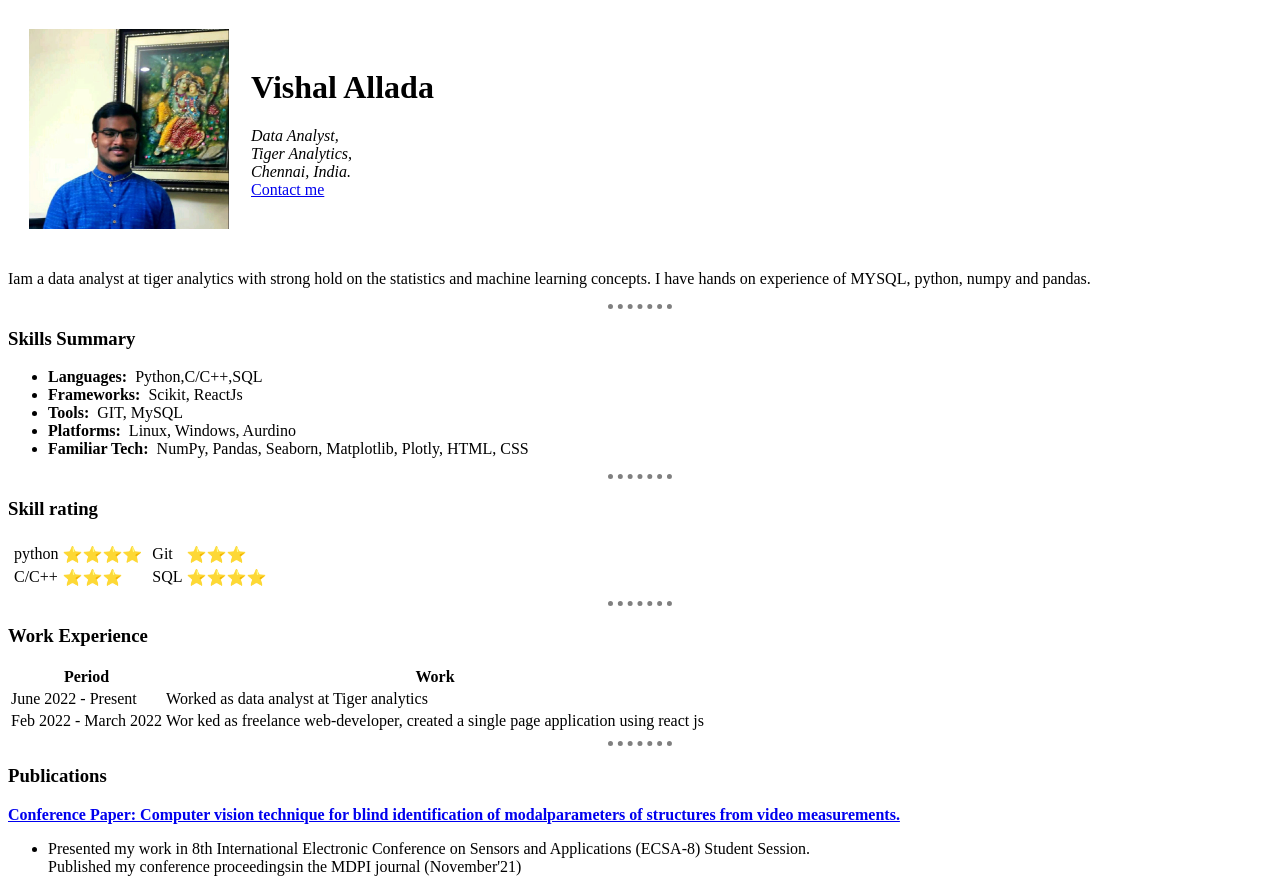
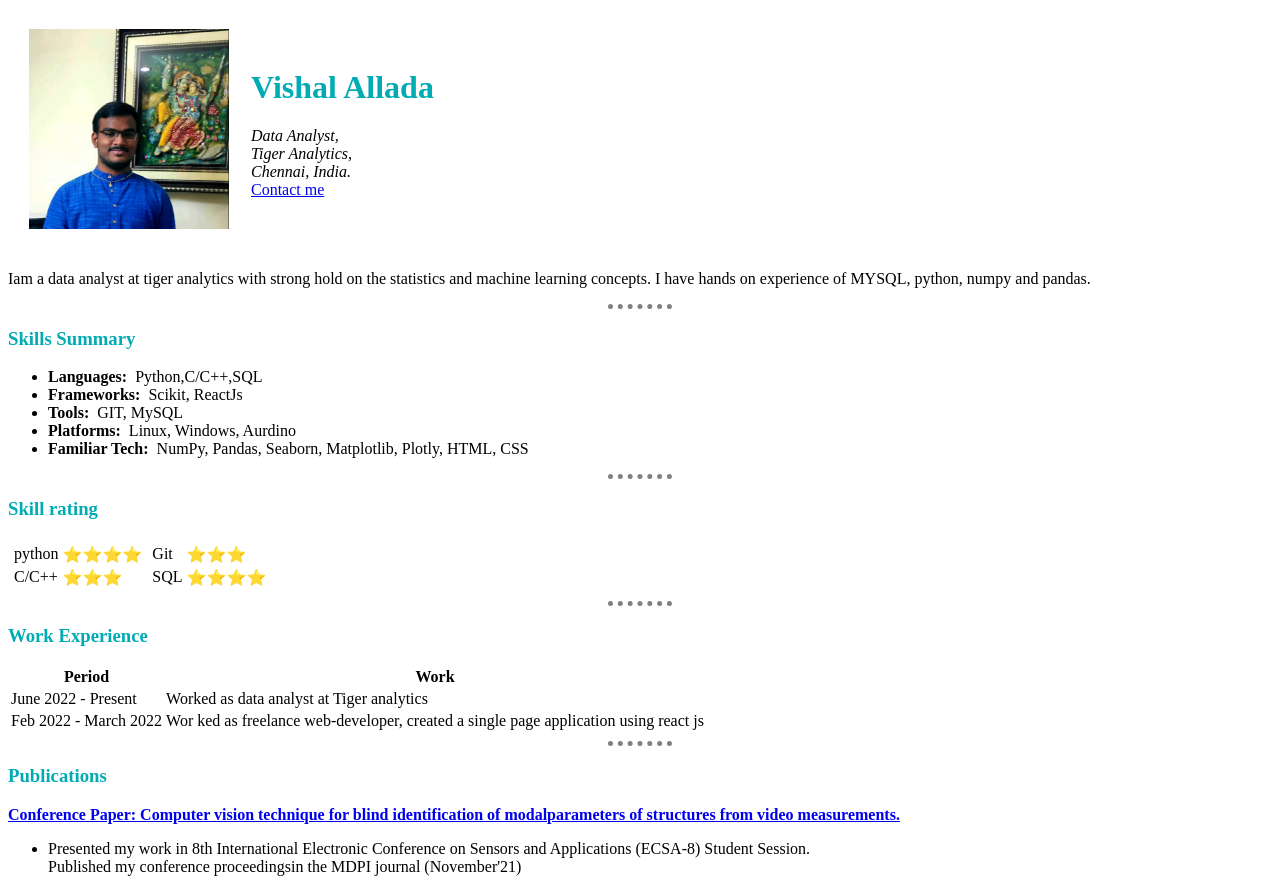
Before and after one commit to curious-1999/Personal--HTML-website, a plain HTML site: page index.html in a window 1280 px wide. Drawn offline with Linux system fonts and the light colour scheme.

Commit message:
Changed the color of h1and h3 tags

```diff
--- a/css/style.css
+++ b/css/style.css
@@ -8,3 +8,6 @@ hr{
     border-width: 5px;
     width: 5%;
 }
+h1, h3{
+    color: #00ABB3;
+}
```
